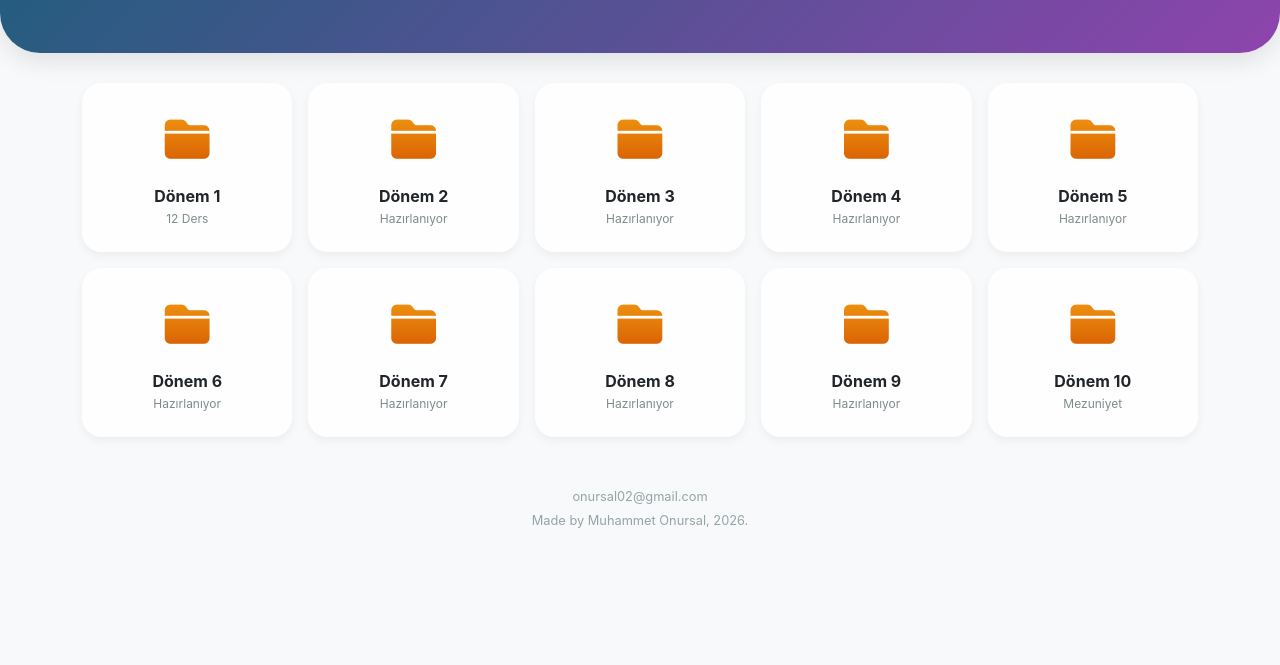
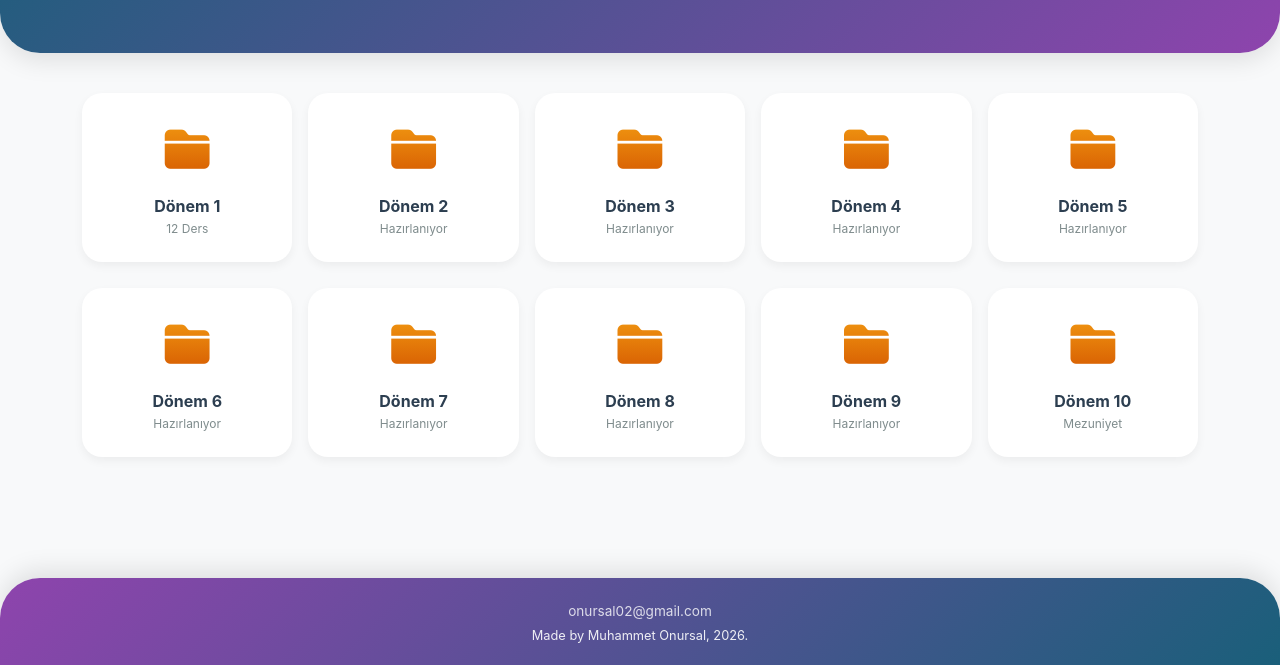
Before and after one commit to m1onursal/ders-portali, a plain HTML site: page index.html in a window 1280 px wide. Shown: the part 135-800 px from the top of the page. Drawn offline with nearby package versions, Linux system fonts and the light colour scheme.

Commit message:
Refactor index.html layout and styles

```diff
--- a/index.html
+++ b/index.html
@@ -9,41 +9,50 @@
     <style>
         :root {
             --primary-bg: #f8f9fa;
-            --accent-color: #8e44ad;
             --header-gradient: linear-gradient(135deg, #1a5f7a 0%, #8e44ad 100%);
+            --footer-gradient: linear-gradient(135deg, #8e44ad 0%, #1a5f7a 100%); /* Simetrik Ters Geçiş */
         }
 
         body {
             background-color: var(--primary-bg);
             font-family: 'Inter', sans-serif;
-            overflow-x: hidden;
+            display: flex;
+            flex-direction: column;
+            min-height: 100vh;
+            margin: 0;
         }
 
+        /* Üst Banner */
         .hero-section {
             background: var(--header-gradient);
             color: white;
             padding: 40px 0;
-            margin-bottom: 30px;
+            margin-bottom: 40px;
             border-radius: 0 0 40px 40px;
             box-shadow: 0 8px 25px rgba(0,0,0,0.1);
         }
 
-        /* 5'li Sıralama İçin Özel Ayar */
+        .main-content {
+            flex: 1; /* İçeriğin footer'ı aşağı itmesini sağlar */
+        }
+
+        /* 5'li Sıralama Ayarı */
         @media (min-width: 992px) {
             .col-lg-custom {
                 flex: 0 0 auto;
-                width: 20%; /* Tam olarak 5 parça */
+                width: 20%;
             }
         }
 
         .folder-card {
             border: none;
             border-radius: 20px;
-            background: rgba(255, 255, 255, 0.9);
+            background: white;
             transition: all 0.3s ease;
             cursor: pointer;
             box-shadow: 0 4px 10px rgba(0,0,0,0.05);
-            padding: 1.5rem !important; /* İkonları küçültmek için padding azaltıldı */
+            padding: 1.5rem !important;
+            margin-bottom: 10px;
         }
 
         .folder-card:hover {
@@ -52,22 +61,36 @@
         }
 
         .folder-icon {
-            font-size: 2.8rem; /* İkon boyutu küçültüldü */
+            font-size: 2.8rem;
             background: linear-gradient(to bottom, #f39c12, #d35400);
             -webkit-background-clip: text;
             -webkit-text-fill-color: transparent;
             margin-bottom: 10px;
         }
 
-        .folder-title { font-size: 1rem; font-weight: 700; margin-bottom: 2px; }
+        .folder-title { font-size: 1rem; font-weight: 700; margin-bottom: 2px; color: #2c3e50; }
         .folder-info { font-size: 0.75rem; color: #7f8c8d; }
 
-        .footer-area {
-            margin-top: 50px;
-            padding-bottom: 30px;
-            color: #95a5a6;
-            font-size: 0.8rem;
+        /* Yeni Simetrik Alt Banner (Footer) */
+        .footer-banner {
+            background: var(--footer-gradient);
+            color: white;
+            padding: 20px 0;
+            margin-top: 60px; /* Klasörlerden uzaklık */
+            border-radius: 40px 40px 0 0;
+            box-shadow: 0 -8px 25px rgba(0,0,0,0.1);
+            text-align: center;
         }
+
+        .footer-banner a {
+            color: rgba(255, 255, 255, 0.8);
+            text-decoration: none;
+            font-size: 0.85rem;
+            transition: color 0.2s;
+        }
+
+        .footer-banner a:hover { color: white; }
+        .footer-banner p { margin: 0; font-size: 0.8rem; opacity: 0.9; }
 
         /* Ders Kartları (Modal İçi) */
         .course-card {
@@ -80,6 +103,7 @@
 </head>
 <body>
 
+    <div class="main-content">
         <div class="hero-section text-center">
             <div class="container">
                 <h1 class="display-5 fw-bold mb-1">ADYU Eczacılık</h1>
@@ -89,9 +113,8 @@
 
         <div class="container">
             <div class="row g-3 justify-content-center">
-
                 <script>
-                const donemVerileri = [
+                    const donemler = [
                         { id: 1, info: "12 Ders" }, { id: 2, info: "Hazırlanıyor" },
                         { id: 3, info: "Hazırlanıyor" }, { id: 4, info: "Hazırlanıyor" },
                         { id: 5, info: "Hazırlanıyor" }, { id: 6, info: "Hazırlanıyor" },
@@ -99,7 +122,7 @@
                         { id: 9, info: "Hazırlanıyor" }, { id: 10, info: "Mezuniyet" }
                     ];
 
-                donemVerileri.forEach(d => {
+                    donemler.forEach(d => {
                         document.write(`
                             <div class="col-6 col-md-4 col-lg-custom">
                                 <div class="card folder-card text-center" ${d.id === 1 ? 'data-bs-toggle="modal" data-bs-target="#modalDonem1"' : ''}>
@@ -111,43 +134,19 @@
                         `);
                     });
                 </script>
-
-        </div>
-    </div>
-
-    <div class="modal fade" id="modalDonem1" tabindex="-1">
-        <div class="modal-dialog modal-xl modal-dialog-centered">
-            <div class="modal-content" style="background-color: #f0f2f5; border-radius: 20px;">
-                <div class="modal-header border-0">
-                    <h4 class="modal-title fw-bold">Dönem 1 Dersleri</h4>
-                    <button type="button" class="btn-close" data-bs-dismiss="modal"></button>
-                </div>
-                <div class="modal-body p-4">
-                    <div class="row g-3">
-                        <div class="col-6 col-md-3"><div class="card course-card p-3 text-center"><i class="fas fa-skull card-icon"></i><div class="fw-bold small">Anatomi</div><div class="text-muted tiny">ECZ 103</div></div></div>
-                        <div class="col-6 col-md-3"><div class="card course-card p-3 text-center"><i class="fas fa-seedling card-icon"></i><div class="fw-bold small">Bitki Biyolojisi</div><div class="text-muted tiny">ECZ 115</div></div></div>
-                        <div class="col-6 col-md-3"><div class="card course-card p-3 text-center"><i class="fas fa-dna card-icon"></i><div class="fw-bold small">Tıbbi Biyoloji</div><div class="text-muted tiny">ECZ 111</div></div></div>
-                        <div class="col-6 col-md-3"><div class="card course-card p-3 text-center"><i class="fas fa-atom card-icon"></i><div class="fw-bold small">Organik Kimya I</div><div class="text-muted tiny">ECZ 117</div></div></div>
-                        <div class="col-6 col-md-3"><div class="card course-card p-3 text-center"><i class="fas fa-magnet card-icon"></i><div class="fw-bold small">Fizik</div><div class="text-muted tiny">ECZ 105</div></div></div>
-                        <div class="col-6 col-md-3"><div class="card course-card p-3 text-center"><i class="fas fa-calculator card-icon"></i><div class="fw-bold small">Matematik</div><div class="text-muted tiny">ECZ 109</div></div></div>
-                        <div class="col-6 col-md-3"><div class="card course-card p-3 text-center"><i class="fas fa-chart-line card-icon"></i><div class="fw-bold small">Biyoistatistik</div><div class="text-muted tiny">ECZ 113</div></div></div>
-                        <div class="col-6 col-md-3"><div class="card course-card p-3 text-center"><i class="fas fa-flask card-icon"></i><div class="fw-bold small">Genel Kimya</div><div class="text-muted tiny">ECZ 107</div></div></div>
-                        <div class="col-6 col-md-3"><div class="card course-card p-3 text-center"><i class="fas fa-pills card-icon"></i><div class="fw-bold small">Eczacılığa Giriş</div><div class="text-muted tiny">ECZ 101</div></div></div>
-                        <div class="col-6 col-md-3"><div class="card course-card p-3 text-center"><i class="fas fa-landmark card-icon"></i><div class="fw-bold small">İnkılap Tarihi I</div><div class="text-muted tiny">AİİT 101</div></div></div>
-                        <div class="col-6 col-md-3"><div class="card course-card p-3 text-center"><i class="fas fa-language card-icon"></i><div class="fw-bold small">Yabancı Dil I</div><div class="text-muted tiny">YD 101</div></div></div>
-                        <div class="col-6 col-md-3"><div class="card course-card p-3 text-center"><i class="fas fa-pen-nib card-icon"></i><div class="fw-bold small">Türk Dili I</div><div class="text-muted tiny">TD 101</div></div></div>
-                    </div>
-                </div>
             </div>
         </div>
     </div>
 
-    <footer class="footer-area text-center">
+    <footer class="footer-banner">
         <div class="container">
-            <a href="mailto:onursal02@gmail.com" style="color: #95a5a6; text-decoration: none; display: block; margin-bottom: 5px;">onursal02@gmail.com</a>
-            <p class="mb-0">Made by Muhammet Onursal, 2026.</p>
+            <a href="mailto:onursal02@gmail.com">onursal02@gmail.com</a>
+            <p class="mt-1">Made by Muhammet Onursal, 2026.</p>
         </div>
     </footer>
+
+    <div class="modal fade" id="modalDonem1" tabindex="-1">
+        </div>
 
     <script src="https://cdn.jsdelivr.net/npm/bootstrap@5.3.0/dist/js/bootstrap.bundle.min.js"></script>
 </body>
```
Lines whose indentation alone changed are shown as unchanged.
